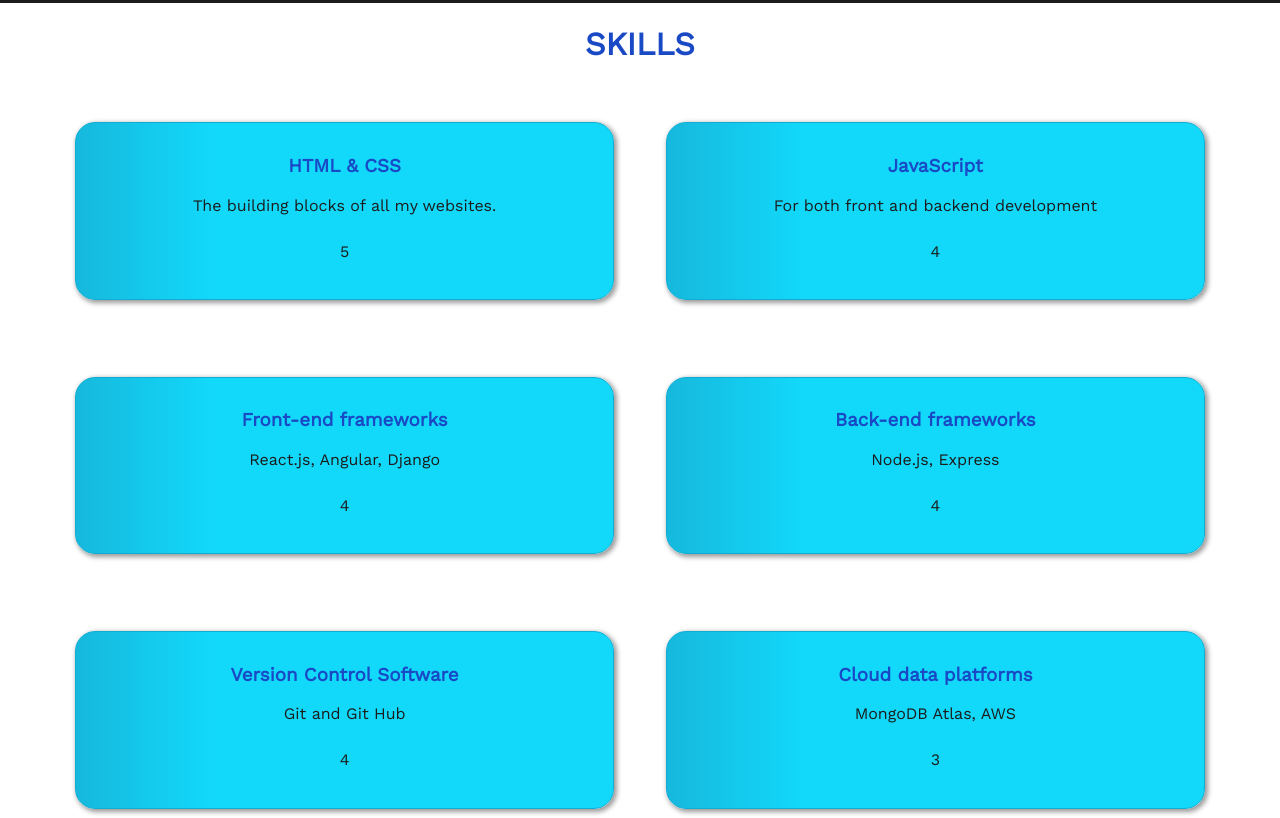
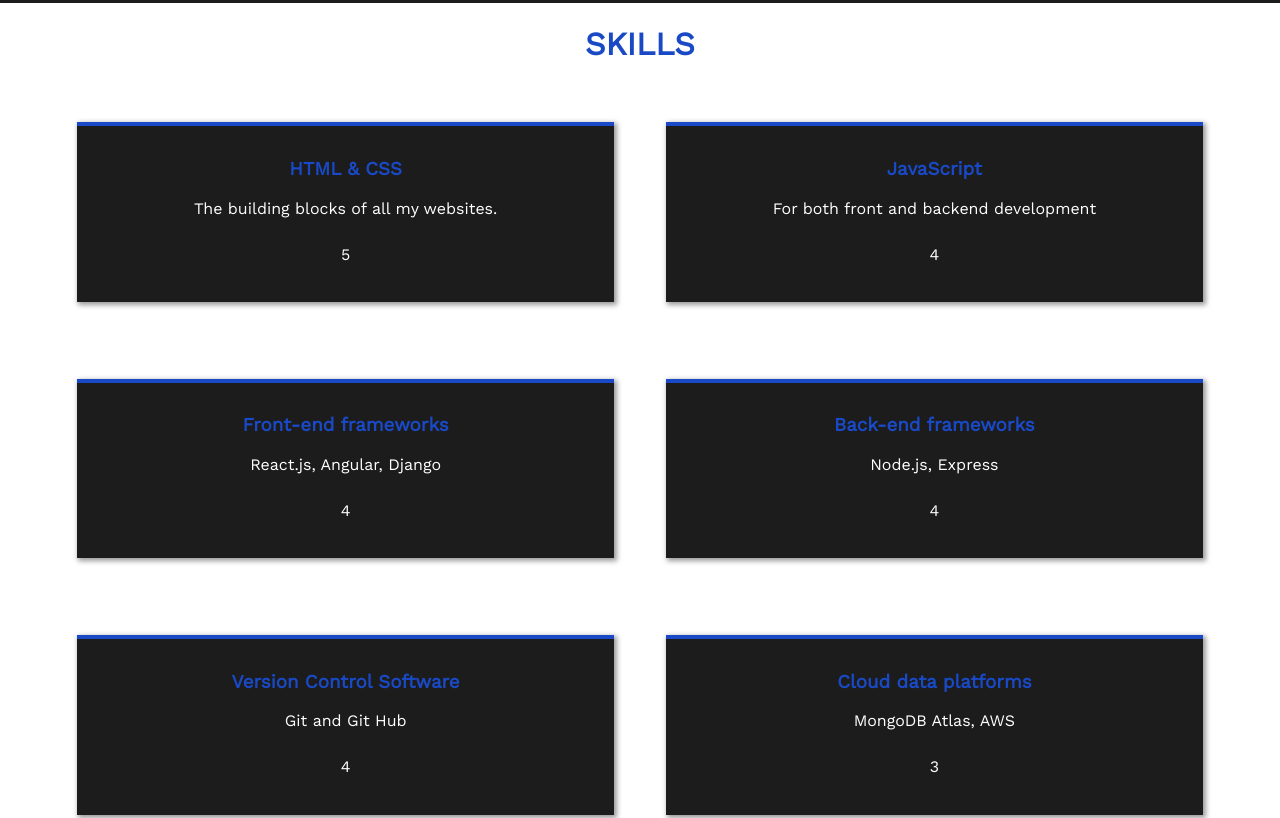
Before and after one commit to SunghunP/front-sung-portfolio, a React (Create React App) app: page / in a window 1280 px wide. Shown: the part 840-1658 px from the top of the page. Built offline with nearby package versions, Linux system fonts and the light colour scheme.

Commit message:
Create Square cards for skills

```diff
--- a/src/components/Skill.jsx
+++ b/src/components/Skill.jsx
@@ -1,24 +1,22 @@
 import styled from 'styled-components';
 
 const StyledCard = styled.div`
-  color: ${props => props.theme.mainBackground};
-  background: linear-gradient(to left, #12D8FA  75%, #199FC5  120%);
+  background: #1c1c1c;
+  border-top: 4px solid ${props => props.theme.mainBackground};
   padding: 1%;
   margin: 3% 2%;
   width: 40%;
   height: 150px;
-  border-radius: 20px;
-  border: 1px solid #11acd1;
   box-shadow: 2px 2px 5px 1px rgba(0, 0, 0, 0.4);
   align-items: center;
   justify-content: flex-start;
 
   .title {
-    color: ${props => props.theme.mainBackground};
+    color: ${props => props.theme.mainBackground};;
   }
 
   .card-content{
-    color: ${props => props.theme.mainDarkMode};
+    color: ${props => props.theme.mainText};
     justify-content: space-between;
     height: 100%;
     margin-bottom: 5%;
```
